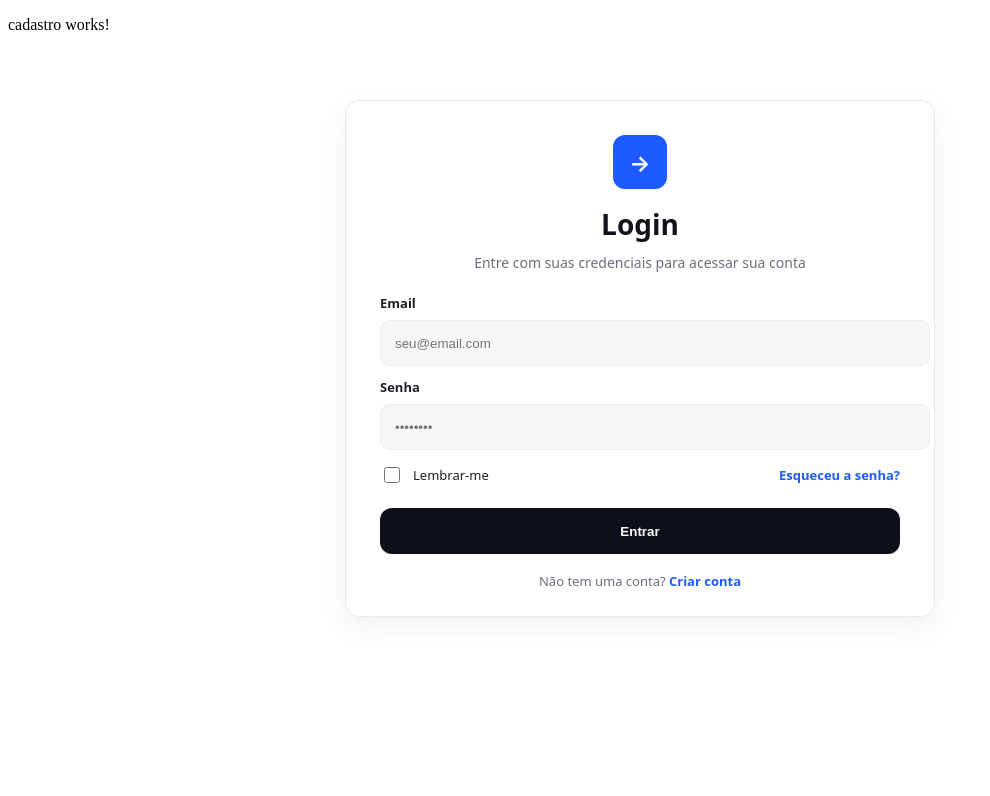
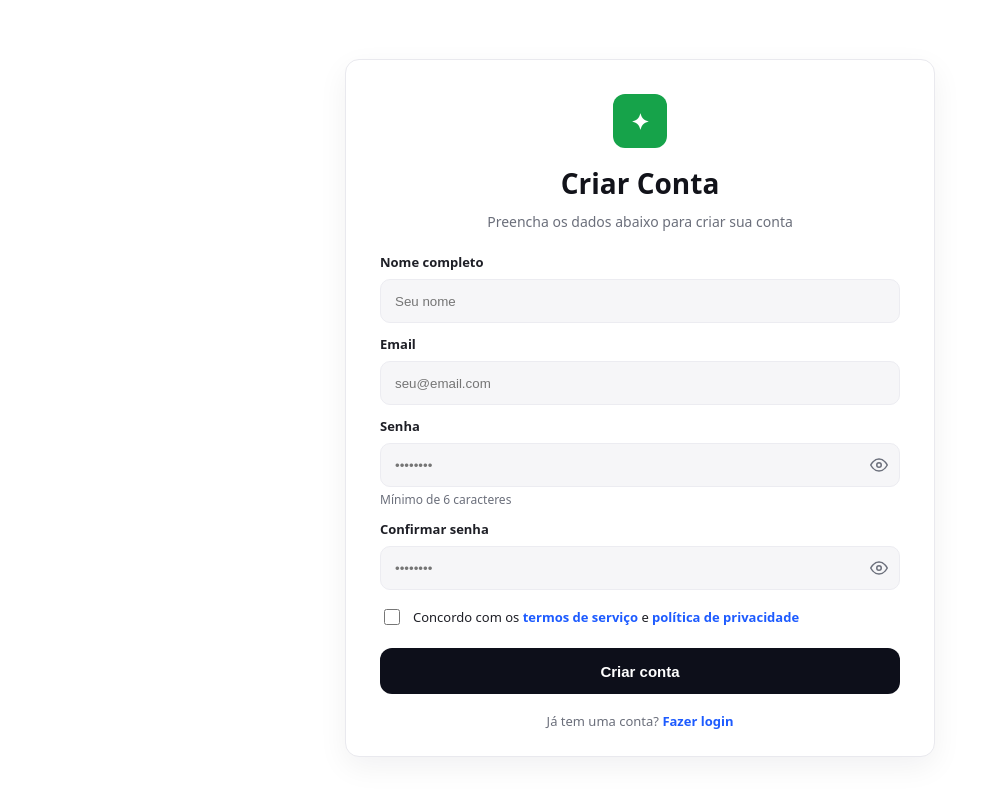
Before and after one commit to cauagms/plataforma-revisao-front, an Angular app: page /cadastro in a window 1280 px wide. Before the commit this address led to /. Shown: the top 796 px of the page, without its empty margins (0-990 px from the left). Built offline with nearby package versions, Linux system fonts and the light colour scheme.

Commit message:
feat(auth): adiciona tela de cadastro e melhora login

```diff
--- a/src/app/app.html
+++ b/src/app/app.html
@@ -1,3 +1 @@
-<app-cadastro></app-cadastro>
-<app-login></app-login>
-<router-outlet />
+<router-outlet><router-outlet />
--- a/src/app/app.ts
+++ b/src/app/app.ts
@@ -1,11 +1,9 @@
 import { Component, signal } from '@angular/core';
 import { RouterOutlet } from '@angular/router';
-import { Login } from './pages/login/login';
-import { Cadastro } from './pages/cadastro/cadastro';
 
 @Component({
   selector: 'app-root',
-  imports: [RouterOutlet, Login, Cadastro],
+  imports: [RouterOutlet],
   templateUrl: './app.html',
   styleUrl: './app.scss'
 })
--- a/src/app/pages/cadastro/cadastro.html
+++ b/src/app/pages/cadastro/cadastro.html
@@ -1 +1,116 @@
-<p>cadastro works!</p>
+<div class="page">
+  <div class="card">
+    <div class="icon-wrap" aria-hidden="true">
+      <span class="icon">✦</span>
+    </div>
+
+    <h1 class="title">Criar Conta</h1>
+    <p class="subtitle">Preencha os dados abaixo para criar sua conta</p>
+
+    <form [formGroup]="form" (ngSubmit)="onSubmit()" novalidate>
+
+      <label class="label" for="nome">Nome completo</label>
+      <input
+        id="nome"
+        type="text"
+        class="input"
+        placeholder="Seu nome"
+        formControlName="nome"
+        autocomplete="name"
+      />
+      @if (submitted && f.nome.invalid) {
+        <small class="error">Informe seu nome completo.</small>
+      }
+
+      <label class="label" for="email">Email</label>
+      <input
+        id="email"
+        type="email"
+        class="input"
+        placeholder="seu@email.com"
+        formControlName="email"
+        autocomplete="email"
+      />
+      @if (submitted && f.email.invalid) {
+        <small class="error">Informe um email válido.</small>
+      }
+
+      <label class="label" for="senha">Senha</label>
+      <div class="input-wrap">
+        <input
+          id="senha"
+          [type]="showPassword ? 'text' : 'password'"
+          class="input"
+          placeholder="••••••••"
+          formControlName="password"
+          autocomplete="new-password"
+        />
+        <button type="button" class="toggle-btn" (click)="togglePassword()">
+          @if (!showPassword) {
+            <svg xmlns="http://www.w3.org/2000/svg" width="18" height="18" viewBox="0 0 24 24" fill="none" stroke="#6b6f7b" stroke-width="2" stroke-linecap="round" stroke-linejoin="round">
+              <path d="M1 12s4-8 11-8 11 8 11 8-4 8-11 8-11-8-11-8z"/>
+              <circle cx="12" cy="12" r="3"/>
+            </svg>
+          } @else {
+            <svg xmlns="http://www.w3.org/2000/svg" width="18" height="18" viewBox="0 0 24 24" fill="none" stroke="#6b6f7b" stroke-width="2" stroke-linecap="round" stroke-linejoin="round">
+              <path d="M17.94 17.94A10.07 10.07 0 0 1 12 20c-7 0-11-8-11-8a18.45 18.45 0 0 1 5.06-5.94"/>
+              <path d="M9.9 4.24A9.12 9.12 0 0 1 12 4c7 0 11 8 11 8a18.5 18.5 0 0 1-2.16 3.19"/>
+              <line x1="1" y1="1" x2="23" y2="23"/>
+            </svg>
+          }
+        </button>
+      </div>
+      <small class="hint">Mínimo de 6 caracteres</small>
+      @if (submitted && f.password.invalid) {
+        <small class="error">A senha deve ter no mínimo 6 caracteres.</small>
+      }
+
+      <label class="label" for="confirmar">Confirmar senha</label>
+      <div class="input-wrap">
+        <input
+          id="confirmar"
+          [type]="showConfirmPassword ? 'text' : 'password'"
+          class="input"
+          placeholder="••••••••"
+          formControlName="confirmPassword"
+          autocomplete="new-password"
+        />
+        <button type="button" class="toggle-btn" (click)="toggleConfirmPassword()">
+          @if (!showConfirmPassword) {
+            <svg xmlns="http://www.w3.org/2000/svg" width="18" height="18" viewBox="0 0 24 24" fill="none" stroke="#6b6f7b" stroke-width="2" stroke-linecap="round" stroke-linejoin="round">
+              <path d="M1 12s4-8 11-8 11 8 11 8-4 8-11 8-11-8-11-8z"/>
+              <circle cx="12" cy="12" r="3"/>
+            </svg>
+          } @else {
+            <svg xmlns="http://www.w3.org/2000/svg" width="18" height="18" viewBox="0 0 24 24" fill="none" stroke="#6b6f7b" stroke-width="2" stroke-linecap="round" stroke-linejoin="round">
+              <path d="M17.94 17.94A10.07 10.07 0 0 1 12 20c-7 0-11-8-11-8a18.45 18.45 0 0 1 5.06-5.94"/>
+              <path d="M9.9 4.24A9.12 9.12 0 0 1 12 4c7 0 11 8 11 8a18.5 18.5 0 0 1-2.16 3.19"/>
+              <line x1="1" y1="1" x2="23" y2="23"/>
+            </svg>
+          }
+        </button>
+      </div>
+      @if (submitted && f.confirmPassword.invalid) {
+        <small class="error">As senhas não coincidem.</small>
+      }
+
+      <label class="terms">
+        <input type="checkbox" formControlName="terms" />
+        <span>Concordo com os <a class="link" href="#">termos de serviço</a> e <a class="link" href="#">política de privacidade</a></span>
+      </label>
+      @if (submitted && f.terms.invalid) {
+        <small class="error">Você precisa aceitar os termos.</small>
+      }
+
+      <button class="btn" type="submit" [disabled]="loading">
+        @if (loading) { Criando conta... } @else { Criar conta }
+      </button>
+
+    </form>
+
+    <p class="footer">
+      Já tem uma conta?
+      <a class="link" routerLink="/login">Fazer login</a>
+    </p>
+  </div>
+</div>
--- a/src/app/pages/cadastro/cadastro.scss
+++ b/src/app/pages/cadastro/cadastro.scss
@@ -0,0 +1,169 @@
+:host {
+  display: block;
+  font-family: system-ui, -apple-system, Segoe UI, Roboto, Arial, sans-serif;
+}
+
+.page {
+  min-height: 100vh;
+  display: flex;
+  justify-content: center;
+  align-items: center;
+  background: #ffffff;
+}
+
+.card {
+  width: 100%;
+  max-width: 520px;
+  background: #fff;
+  border: 1px solid #e9e9ee;
+  border-radius: 14px;
+  padding: 34px 34px 26px;
+  box-shadow: 0 10px 30px rgba(20, 20, 40, 0.06);
+}
+
+.icon-wrap {
+  width: 54px;
+  height: 54px;
+  border-radius: 12px;
+  background: #16a34a;
+  display: grid;
+  place-items: center;
+  margin: 0 auto 16px;
+}
+
+.icon {
+  color: #fff;
+  font-size: 22px;
+  font-weight: 700;
+  line-height: 1;
+}
+
+.title {
+  text-align: center;
+  font-size: 28px;
+  margin: 0;
+  color: #12131a;
+}
+
+.subtitle {
+  text-align: center;
+  margin: 10px 0 22px;
+  color: #6b6f7b;
+  font-size: 14px;
+}
+
+.label {
+  display: block;
+  font-size: 13px;
+  color: #1e1f26;
+  margin: 12px 0 8px;
+  font-weight: 600;
+}
+
+.input-wrap {
+  position: relative;
+  display: flex;
+  align-items: center;
+}
+
+.input {
+  width: 100%;
+  height: 44px;
+  border: 1px solid #ececf1;
+  background: #f6f6f8;
+  border-radius: 10px;
+  padding: 0 44px 0 14px;
+  outline: none;
+  color: #14151a;
+  box-sizing: border-box;
+}
+
+.input:focus {
+  border-color: #16a34a;
+  box-shadow: 0 0 0 3px rgba(22, 163, 74, 0.12);
+  background: #ffffff;
+}
+
+.toggle-btn {
+  position: absolute;
+  right: 12px;
+  background: none;
+  border: none;
+  cursor: pointer;
+  padding: 0;
+  display: flex;
+  align-items: center;
+  justify-content: center;
+}
+
+.toggle-btn:hover svg {
+  stroke: #16a34a;
+}
+
+.hint {
+  display: block;
+  margin-top: 4px;
+  color: #6b6f7b;
+  font-size: 12px;
+}
+
+.terms {
+  display: flex;
+  align-items: center;
+  gap: 10px;
+  margin: 16px 0 4px;
+  font-size: 13px;
+  color: #1e1f26;
+  user-select: none;
+  cursor: pointer;
+}
+
+.terms input {
+  width: 16px;
+  height: 16px;
+  accent-color: #16a34a;
+  flex-shrink: 0;
+}
+
+.link {
+  color: #1d5bff;
+  text-decoration: none;
+  font-size: 13px;
+  font-weight: 600;
+}
+
+.link:hover {
+  text-decoration: underline;
+}
+
+.btn {
+  width: 100%;
+  height: 46px;
+  border: none;
+  border-radius: 12px;
+  background: #0d0f1a;
+  color: #fff;
+  font-weight: 700;
+  font-size: 15px;
+  cursor: pointer;
+  margin-top: 16px;
+}
+
+.btn:disabled {
+  opacity: 0.7;
+  cursor: not-allowed;
+}
+
+.footer {
+  margin: 18px 0 0;
+  text-align: center;
+  color: #6b6f7b;
+  font-size: 13px;
+}
+
+.error {
+  display: block;
+  margin-top: 4px;
+  color: #d92d20;
+  font-size: 12px;
+}
--- a/src/app/pages/cadastro/cadastro.ts
+++ b/src/app/pages/cadastro/cadastro.ts
@@ -1,11 +1,53 @@
 import { Component } from '@angular/core';
+import { RouterModule } from '@angular/router';
+import { ReactiveFormsModule, FormBuilder, FormGroup, Validators } from '@angular/forms';
 
 @Component({
   selector: 'app-cadastro',
-  imports: [],
+  imports: [RouterModule, ReactiveFormsModule],
   templateUrl: './cadastro.html',
   styleUrl: './cadastro.scss',
 })
 export class Cadastro {
+  form: FormGroup;
+  submitted = false;
+  loading = false;
+  showPassword = false;
+  showConfirmPassword = false;
 
+  constructor(private fb: FormBuilder) {
+    this.form = this.fb.group({
+      nome: ['', Validators.required],
+      email: ['', [Validators.required, Validators.email]],
+      password: ['', [Validators.required, Validators.minLength(6)]],
+      confirmPassword: ['', Validators.required],
+      terms: [false, Validators.requiredTrue]
+    });
+  }
+
+  get f() {
+    return this.form.controls as {
+      nome: any;
+      email: any;
+      password: any;
+      confirmPassword: any;
+      terms: any;
+    };
+  }
+
+  togglePassword() {
+    this.showPassword = !this.showPassword;
+  }
+
+  toggleConfirmPassword() {
+    this.showConfirmPassword = !this.showConfirmPassword;
+  }
+
+  onSubmit() {
+    this.submitted = true;
+    if (this.form.invalid) return;
+
+    this.loading = true;
+    // lógica de cadastro aqui
+  }
 }
--- a/src/app/pages/login/login.html
+++ b/src/app/pages/login/login.html
@@ -18,21 +18,35 @@
         formControlName="email"
         autocomplete="email"
       />
-
       @if (submitted && f.email.invalid) {
         <small class="error">Informe um email válido.</small>
       }
 
       <label class="label" for="senha">Senha</label>
+      <div class="input-wrap">
         <input
           id="senha"
-        type="password"
+          [type]="showPassword ? 'text' : 'password'"
           class="input"
           placeholder="••••••••"
           formControlName="password"
           autocomplete="current-password"
         />
-
+        <button type="button" class="toggle-btn" (click)="togglePassword()">
+          @if (!showPassword) {
+            <svg xmlns="http://www.w3.org/2000/svg" width="18" height="18" viewBox="0 0 24 24" fill="none" stroke="#6b6f7b" stroke-width="2" stroke-linecap="round" stroke-linejoin="round">
+              <path d="M1 12s4-8 11-8 11 8 11 8-4 8-11 8-11-8-11-8z"/>
+              <circle cx="12" cy="12" r="3"/>
+            </svg>
+          } @else {
+            <svg xmlns="http://www.w3.org/2000/svg" width="18" height="18" viewBox="0 0 24 24" fill="none" stroke="#6b6f7b" stroke-width="2" stroke-linecap="round" stroke-linejoin="round">
+              <path d="M17.94 17.94A10.07 10.07 0 0 1 12 20c-7 0-11-8-11-8a18.45 18.45 0 0 1 5.06-5.94"/>
+              <path d="M9.9 4.24A9.12 9.12 0 0 1 12 4c7 0 11 8 11 8a18.5 18.5 0 0 1-2.16 3.19"/>
+              <line x1="1" y1="1" x2="23" y2="23"/>
+            </svg>
+          }
+        </button>
+      </div>
       @if (submitted && f.password.invalid) {
         <small class="error">A senha é obrigatória.</small>
       }
@@ -42,10 +56,7 @@
           <input type="checkbox" formControlName="remember" />
           <span>Lembrar-me</span>
         </label>
-
-        <a class="link" href="#" (click)="onForgotPassword($event)">
-          Esqueceu a senha?
-        </a>
+        <a class="link" href="#" (click)="onForgotPassword($event)">Esqueceu a senha?</a>
       </div>
 
       <button class="btn" type="submit" [disabled]="loading">
--- a/src/app/pages/login/login.scss
+++ b/src/app/pages/login/login.scss
@@ -7,8 +7,7 @@
   min-height: 100vh;
   display: flex;
   justify-content: center;
-  align-items: flex-start;
-  padding-top: 50px;
+  align-items: center;
   background: #ffffff;
 }
 
@@ -61,21 +60,44 @@
   font-weight: 600;
 }
 
+.input-wrap {
+  position: relative;
+  display: flex;
+  align-items: center;
+}
+
 .input {
   width: 100%;
   height: 44px;
   border: 1px solid #ececf1;
   background: #f6f6f8;
   border-radius: 10px;
-  padding: 0 14px;
+  padding: 0 44px 0 14px;
   outline: none;
   color: #14151a;
+  box-sizing: border-box;
 }
 
 .input:focus {
   border-color: #1d5bff;
   box-shadow: 0 0 0 3px rgba(29, 91, 255, 0.12);
   background: #ffffff;
+}
+
+.toggle-btn {
+  position: absolute;
+  right: 12px;
+  background: none;
+  border: none;
+  cursor: pointer;
+  padding: 0;
+  display: flex;
+  align-items: center;
+  justify-content: center;
+}
+
+.toggle-btn:hover svg {
+  stroke: #1d5bff;
 }
 
 .row {
@@ -120,6 +142,7 @@
   background: #0d0f1a;
   color: #fff;
   font-weight: 700;
+  font-size: 15px;
   cursor: pointer;
   margin-top: 6px;
 }
--- a/src/app/pages/login/login.ts
+++ b/src/app/pages/login/login.ts
@@ -1,10 +1,11 @@
 import { Component } from '@angular/core';
 import { FormBuilder, Validators, ReactiveFormsModule } from '@angular/forms';
+import { Router, RouterModule } from '@angular/router';
 
 @Component({
   selector: 'app-login',
   standalone: true,
-  imports: [ReactiveFormsModule],
+  imports: [ReactiveFormsModule, RouterModule],
   templateUrl: './login.html',
   styleUrls: ['./login.scss'],
 })
@@ -13,9 +14,9 @@ export class Login {
   loading = false;
   showPassword = false;
 
- form;
+  form;
 
-  constructor(private fb: FormBuilder) {
+  constructor(private fb: FormBuilder, private router: Router) {
     this.form = this.fb.group({
       email: ['', [Validators.required, Validators.email]],
       password: ['', [Validators.required]],
@@ -33,14 +34,12 @@ export class Login {
 
   onForgotPassword(event: Event) {
     event.preventDefault();
-    // aqui você navega ou abre modal
     console.log('Esqueceu a senha');
   }
 
   onCreateAccount(event: Event) {
     event.preventDefault();
-    // aqui você navega pro cadastro
-    console.log('Criar conta');
+    this.router.navigate(['/cadastro']);
   }
 
   async onSubmit() {
@@ -53,7 +52,6 @@ export class Login {
       const { email, password, remember } = this.form.value;
       console.log('Login payload:', { email, password, remember });
 
-      // simulação
       await new Promise((r) => setTimeout(r, 800));
     } finally {
       this.loading = false;
--- a/src/app/routes/app.routes.ts
+++ b/src/app/routes/app.routes.ts
@@ -1,3 +1,10 @@
 import { Routes } from '@angular/router';
+import { Login } from '../pages/login/login';
+import { Cadastro } from '../pages/cadastro/cadastro';
 
-export const routes: Routes = [];
+export const routes: Routes = [
+  { path: '', redirectTo: 'login', pathMatch: 'full' },
+  { path: 'login', component: Login },
+  { path: 'cadastro', component: Cadastro },
+  { path: '**', redirectTo: 'login' }
+];
```
Lines whose indentation alone changed are shown as unchanged.
